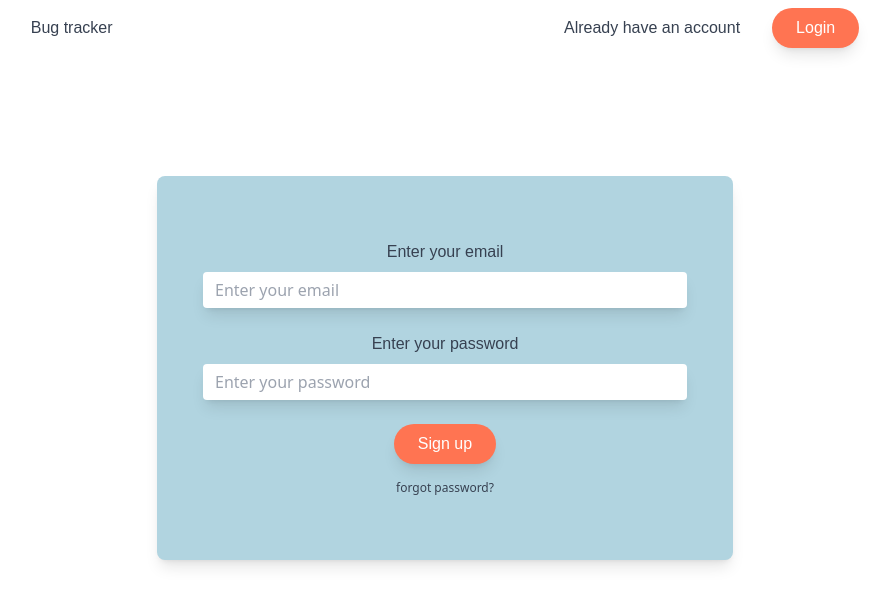
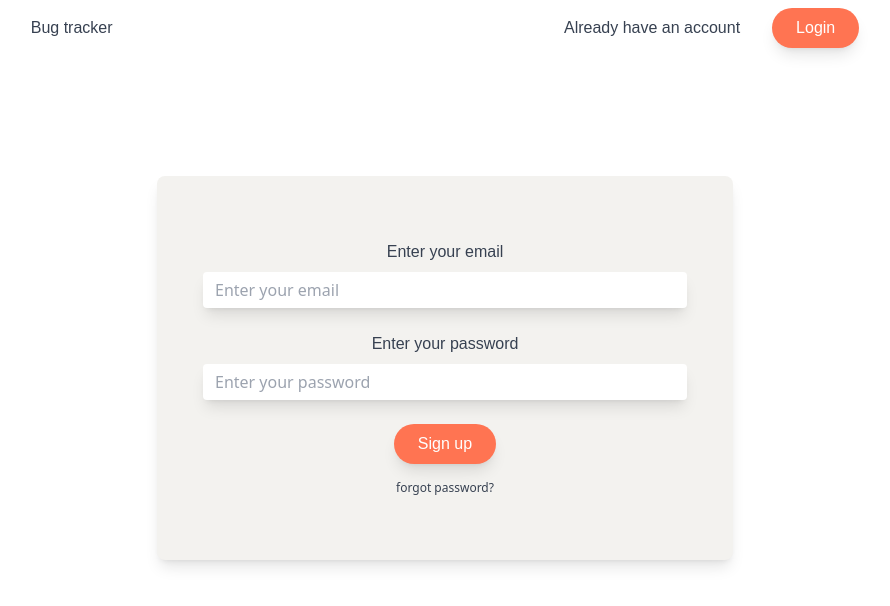
Before and after one commit to Shoetan/issue-tracker-vite, a React (Vite) app: page /register in a window 1280 px wide. Shown: the top 606 px of the page, without its empty margins (195-1085 px from the left). Built offline with nearby package versions, Linux system fonts and the light colour scheme.

Commit message:
changed the primary color to be gray and also still trying to redirect users to dashboard after login

```diff
--- a/src/Logic/login.js
+++ b/src/Logic/login.js
@@ -5,12 +5,14 @@ import { signInWithEmailAndPassword } from 'firebase/auth'
 
 /* importing the auth service to be used */
 import { auth } from '../firebase_config'
-import { useNavigate} from 'react-router-dom'
+
 
 
 
 /* function to login user takes two parameters of email and password */
 const loginUser = async (email, password) => {
+
+
 
     try {
             /* calling the firebase function used to log in already existing user*/
--- a/src/components/form.jsx
+++ b/src/components/form.jsx
@@ -2,7 +2,7 @@ import { useState } from 'react'
 
 
 
-const Form = ({ email, password, btntext, fn }) => {
+const Form = ({ email, password, btntext, handleClick }) => {
 
 
     /* Importing the use state hook to manage our state */
@@ -32,7 +32,7 @@ const Form = ({ email, password, btntext, fn }) => {
                 </label>
                 <input type="password" placeholder="Enter your password" className="mb-6 w-full py-2 px-3 outline-none rounded shadow-lg shadow-dark-color leading-tight" onChange ={(e) => {setUserPassword(e.target.value)}} />
 
-                <button className="font-poppins bg-accent-color text-white-color hover:bg-secondary-color hover:text-white-color py-2 px-6  rounded-full shadow-lg shadow-dark-color" onClick={()=> {fn(userEmail,userPassword)}} >
+                <button className="font-poppins bg-accent-color text-white-color hover:bg-secondary-color hover:text-white-color py-2 px-6  rounded-full shadow-lg shadow-dark-color" onClick={()=> {handleClick(userEmail,userPassword)}} >
                     {btntext}
                 </button>
                 <a href="#" className="text-center text-gray-700 text-xs mt-4">
--- a/src/components/loginpage.jsx
+++ b/src/components/loginpage.jsx
@@ -36,7 +36,7 @@ const LoginPage = () => {
                 btntext="Login"
 
                     /*below is the function used to login in an already existing user it accepts a function as its value*/
-                fn ={loginUser}
+                handleClick ={loginUser}
 
             />
 
--- a/tailwind.config.js
+++ b/tailwind.config.js
@@ -10,8 +10,8 @@ module.exports = {
     extend: {
       colors: {
         'white-color': '#FFFFFF',
-        'black-color': '#010101',
-        'primary-color': '#B1D4E0',
+        'black-color': '#767676',
+        'primary-color': '#f3f2ef',
         'accent-color': '#FF7452',
         'secondary-color': '#009EEB',
 
```
